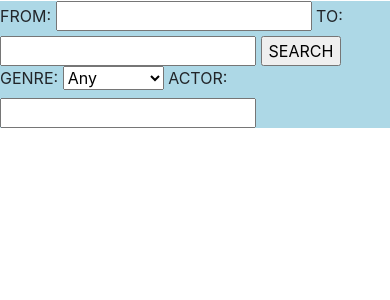
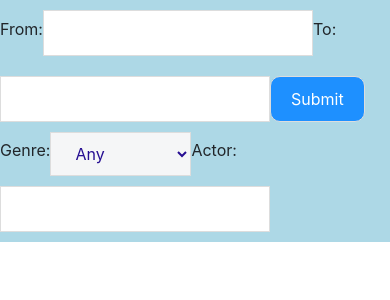
Before and after one commit to MikeyAce/MovieSearchTool, a Flask app: template templates/results.html in a window 390 px wide. Shown: the top 300 px of the page. Run offline with Flask 2, Linux system fonts and the light colour scheme; the template is opened without the code that fills it, so the values that code supplies are empty; some libraries are stand-ins or nearby versions.

Commit message:
Search bar appearance improved. Results made more responsive.

```diff
--- a/app.py
+++ b/app.py
@@ -3,7 +3,7 @@ import requests, json, time, datetime
 from bs4 import BeautifulSoup
 import os
 from dotenv import load_dotenv
-# Alchemy alla
+# Swithched from Pony to SQLAlchemy:
 from sqlalchemy.ext.declarative import declarative_base
 from sqlalchemy import create_engine, Column, String, Integer, DateTime, ForeignKey
 from sqlalchemy.orm import sessionmaker, relationship
@@ -97,46 +97,6 @@ def save_movie_and_review(name, fi_name, imdb_id, reviewer, review):
 
         return review_id
 
-def save_movie(name, fi_name, imdb_id):
-
-        """ Save this movie to database """
-
-                #movie_rec = Movie(name=name,
-                #             imdb_id=imdb_id,
-                #             year=int(year),
-                #             fi_name=fi_name)
-
-        movie_rec = Movie(name=name,
-                    imdb_id=imdb_id,
-                    #year=int(year),
-                    fi_name=fi_name)
-
-        db = __get_session()
-        db.add(movie_rec)
-        db.commit()
-        #id = movie_rec.id
-        db.close()
-
-        return movie_rec
-
-def save_review(movie_id, reviewer, review_txt):
-
-        """ Save this review to database """
-
-        review_rec = Review(reviewer=reviewer,
-                            review_txt=review_txt,
-                            timestamp=datetime.datetime.now(),
-                            movie_id=movie_id)
-                            #movie=movie_rec)
-
-        db = __get_session()
-        db.add(review_rec)
-        db.commit()
-        print("ARVIO IN TIETOKANTA!")
-        #id = review_rec.id
-        db.close()
-        return review_rec
-
 def find_movie_from_api(imdb_id):
 
         """ Fetch movie data in json format by imbd from omdbapi  """
@@ -148,10 +108,8 @@ def find_movie_from_api(imdb_id):
 
 @app.route('/')
 def index():
-        ##return render_template('index.html')
         todayFormatted = datetime.datetime.today().strftime('%d.%m.%Y')
-        #return render_template('index3.html',todayFormatted=todayFormatted)
-        return render_template('index3.html',dateFrom=todayFormatted, dateTo=todayFormatted)
+        return render_template('index.html',dateFrom=todayFormatted, dateTo=todayFormatted)
 
 @app.route('/submit_review', methods=['POST'])
 def submit_review():
@@ -232,6 +190,7 @@ def tvresult():
                 if movie_title is None:
                     continue
 
+                print(movie_title)
                 imdb_link = imdb_link_cl.get('href')
                 showdatetime = y.find('time').get("datetime")
 
@@ -254,30 +213,42 @@ def tvresult():
 
                 movie_data = find_movie_from_api(imdb_id)
 
-                if actor:
-                    actors = movie_data['Actors']
-                    if not actor in actors:
-                        continue
+                if actor and not actor in movie_data['Actors']:
+                    continue
 
                 if not genre is None and not "Any" in genre:
                     genres = movie_data['Genre']
                     if not genre in genres:
                         continue
 
+                img = movie_data['Poster']
+                if len(img) < 5:
+                    img = find_poster_from_imdb(imdb_id)
+
                 reviews = find_reviews(imdb_id)
+                plot = movie_data['Plot'].replace('"','\\"')
 
                 film = {"showtime": showtime, "fi_name": movie_title, "reviews": reviews,
                         "channel": channel, "showdate": showdate, "imdb_id": imdb_id,
-                        "img": movie_data['Poster'], "name": movie_data['Title'],
+                        "img": img, "name": movie_data['Title'],
                         "year": movie_data['Year'], "country": movie_data['Country'],
                         "director": movie_data['Director'], "actors": movie_data['Actors'],
                         "genre": movie_data['Genre'], "rated": movie_data['Rated'],
-                        "runtime": movie_data['Runtime']}
+                        "runtime": movie_data['Runtime'],"plot": plot}
 
                 if film not in movies:
                     movies.append(film)
 
-        return render_template("results3.html", movies=movies, dateFrom=selected_date, dateTo=selected_date2)
+        return render_template("results.html", movies=movies, dateFrom=selected_date, dateTo=selected_date2)
+
+def find_poster_from_imdb(imdb_id):
+
+        imdbUrl = "https://www.imdb.com/title/" + imdb_id
+        imdbPage = requests.get(imdbUrl)
+        soup = BeautifulSoup(imdbPage.content, 'html.parser')
+        posterData = soup.find_all(class_="poster")
+        posterSource = posterData[0].find('img').get("src")
+        return posterSource
 
 def get_channel_name(href_str):
 
--- a/static/css/styles.css
+++ b/static/css/styles.css
@@ -1,3 +1,6 @@
+* {
+  box-sizing: border-box;
+}
 body {
   margin-left: 30px;
   margin-right: 30px;
@@ -5,8 +8,47 @@ body {
 h2 {
   font-family: Arial, Helvetica, sans-serif;
 }
-form {
+.topnav {
+  overflow: hidden;
   background-color: lightblue;
+}
+.form-inline {
+  display: flex;
+  flex-flow: row wrap;
+  align-items: center;
+  background-color: lightblue;
+}
+.form-inline input {
+  vertical-align: middle;
+  margin: 5px 10px 5px 0;
+  padding: 10px;
+  background-color: #fff;
+  border: 1px solid #ddd;
+}
+.form-inline button {
+  padding: 10px 20px;
+  background-color: dodgerblue;
+  border: 1px solid #ddd;
+  color: white;
+  cursor: pointer;
+  border-radius: 10px;
+}
+.form-inline button:hover {
+  background-color: royalblue;
+}
+/*.form-inline select {
+  padding: 10px 20px;
+  background-color: dodgerblue;
+  border: 1px solid #ddd;
+  color: white;
+  cursor: pointer;
+} */
+.form-inline select {
+  padding: 10px 20px;
+  background-color: rgb(245, 246, 247);
+  border: 1px solid #ddd;
+  color: rgb(38, 14, 146);
+  cursor: pointer;
 }
 .ui-datepicker .ui-datepicker-header {
   background: rgb(240, 239, 241) !important;
@@ -15,9 +57,6 @@ form {
 .ui-datepicker table {
   width: 100%;
   background: rgb(84, 64, 122) !important;
-}
-* {
-  box-sizing: border-box;
 }
 img {
   max-width: 100%;
@@ -126,3 +175,87 @@ img {
   margin: 4px 2px;
   cursor: pointer;
 }
+@media only screen and (max-width: 600px) {
+  /*.container {
+    display: block;
+    width: 100%;
+  }
+  .row {
+    display: block;
+    width: 100%;
+  }  */
+  /* .col-25,
+  .col-75,
+  input[type="submit"] {
+    width: 100%;
+    margin-top: 0;
+  } */
+  .form-inline input {
+    margin: 10px 0;
+  }
+  .form-inline {
+    flex-direction: column;
+    align-items: stretch;
+  }
+  /* input[type="submit"] {
+    width: 25%;
+    margin-top: 0;
+  } */
+  .container {
+    display: block;
+    width: 100%;
+  }
+  .column {
+    display: block;
+    float: left;
+    width: 100%;
+    height: 100%;
+    /* height: 45vh; */
+
+    /*width: 30vw;
+    height: 30vh; */
+  }
+  .tab button {
+    font-size: 2vw;
+  }
+  .tabcontent {
+    /*display: block; */
+    width: 100%;
+    height: 100%;
+    font-size: 3vw;
+  }
+  .tab {
+    /* display: block; **/
+    width: 100%;
+    /* height: 65%; */
+    height: 30vh;
+  }
+  .topleft {
+    width: 20%;
+    height: 100%;
+    float: left;
+  }
+  .toprow {
+    width: 100%;
+    height: 100%;
+  }
+  .topright {
+    width: 80%;
+    height: 100%;
+    float: right;
+    text-align: left;
+    font-size: 4vw;
+  }
+  img {
+    width: 100%;
+    display: block; /* remove extra space below image */
+  }
+  .col-container {
+    display: block;
+    width: 100%;
+  }
+  .col {
+    display: block;
+    width: 100%;
+  }
+}
--- a/static/js/movies.js
+++ b/static/js/movies.js
@@ -19,7 +19,7 @@ $(document).ready(function(){
 				   year: movie_year,timestamp: ts},
 			 dataType: "text",
 			 success: function(result){
-					   // TYHJENNÄ KIRJOITETTU ARVIO JA ARVIOIJAN NIMI!!
+					   // Clear review and reviewer's name on the form
 					   var reviewPage = $('#' + imdb_tt + 'Comment')[0];
 					   reviewPage.children.review_txt.value = "";
 					   reviewPage.children.reviewer.value = "";
@@ -42,13 +42,14 @@ $(document).ready(function(){
 		   });
 	   });
 });
-// Data received, construct HTML page
+
+// Data received, build HTML page
 
 var dateStr = "";
 var htmlStr = "";
 var imdbStr = "https://www.imdb.com/title/"
 
-// Sort data by date and time.
+// Sort data by showdate & time
 movieData.sort((a, b) => {
 	a_str = a.showdate.slice(6, 10) + a.showdate.slice(3, 5) + a.showdate.slice(0, 2);
 	b_str = b.showdate.slice(6, 10) + b.showdate.slice(3, 5) + b.showdate.slice(0, 2);
@@ -56,59 +57,52 @@ movieData.sort((a, b) => {
 	return a.showdate > b.showdate ? 1 : 0
 })
 
-// Loop through received data
+// Loop through data. First create container for everything.
+
+console.log(movieData.length);
+
+if (movieData.length < 1) {
+	htmlStr += "<p>No results.</p>";
+}
+
 for (i = 0; i < movieData.length; i++)
 {
-	// NYT TARKISTUS, ONKO LAJITYYPPI / OHJAAJA / MUU MITÄ HAETTIIN...
 	if (movieData[i].showdate != dateStr)
 	{
 		// If next movie's showdate is different, close previous day's div
-		// and print next date
+		// and present next date
 		if (i > 0) { htmlStr += "</div>" };
 
 		htmlStr += '<h2 style="text-align: center;">' + movieData[i].showdate + "</h2>";
 		dateStr = movieData[i].showdate;
 
-		// Luo container class diveille
-
+		// Display three movies (or less) on each row
 		htmlStr += '<div class="row">';
 	}
 
-	// NYT SITTEN TEE DIV JOKAISELLE TÄMÄN PÄIVÄN FILMILLE!
-
+	/* Create column for a movie. Within column, toprow contains poster (left),
+	director and cast (right).	*/
 	htmlStr += '<div class="column" style="background-color:#898bed;">';
 	htmlStr += '<div class="toprow">';
 
-	// ALOITA TOP_LEFT
-    // TEE KUVASTA LINKKI IMDb:hen!!!
 	htmlStr += '<div class="topleft">';
     htmlStr += '<a href=' + imdbStr + movieData[i].imdb_id + ' target="_blank">';
     htmlStr += '<img src="' + movieData[i].img + ' alt=""></a>';
+	htmlStr += "</div>" // Close topleft
 
-	htmlStr += "</div>" /* Suljetaan topleft */
-
-	// ALOITA TOP_RIGHT	--->
 	htmlStr += '<div class="topright">';
-
 	htmlStr += "<b>" + movieData[i].name + " (" + movieData[i].year + ")</b><br>";
 	htmlStr += 'Directed by: ' + movieData[i].director + "<br>";
 	htmlStr += "Starring: " + movieData[i].actors;
+	htmlStr += "</div>"; // Close topright
 
-	// KOKEILLAAN ARVION LISÄÄMISTÄ SIVULLE ERILLISELLÄ NAPILLA...
+	htmlStr += "</div>"; // Close toprow
 
-	htmlStr += "</div>"; // SULJE TOP_RIGHT
+	/* Create tab for movie, and buttons (tablinks) for tab content page selection.
+	Include imbd id for identification. There are three content pages for tab:
+	1) Info 2) Comment (write review) 3) Reviews */
 
-	// SULJE TOPROW!
-	htmlStr += "</div>";
-
-	// ALOITA MIDDLEROW, JONKA SISÄÄN KAKSI DIVIÄ:
-	// NYT ALOITETAANKIN TAB!!
-	// LAITETAAN ID PÄÄDIVILLE, KOSKA NÄITÄ TULEE USEAMPI
 	htmlStr += '<div id=' + movieData[i].imdb_id + ' class="tab">';
-
-	/* Create buttons for tab selection. Include imbd id for identification.
-	There are three tabs: 1) Info 2) Comment (write review) 3) Reviews */
-
 	htmlStr += '<button style="display:block" className = "active" class="tablinks" onclick="openPage(event,';
 	htmlStr += "'Info'" + ",'";
 	htmlStr += movieData[i].imdb_id + "'" + ')">Info</button>';
@@ -121,36 +115,21 @@ for (i = 0; i < movieData.length; i++)
 	htmlStr += "'Reviews'" + ",'";
 	htmlStr += movieData[i].imdb_id + "'" + ')">Reviews</button>';
 
-	// <<=============== ENSIMMÄINEN TAB ========================>>
+	htmlStr += "<div id=";
+	// Set selection on Info page and add contents
+	htmlStr += movieData[i].imdb_id + "Info" + ' class="tabcontent" style="display:block">';
+	htmlStr += "<br>";
+	htmlStr += '<p><b>' + movieData[i].channel + " " + movieData[i].showtime + "</b>";
+	htmlStr += " (" + movieData[i].runtime + ")</p>";
+	htmlStr += '<p>' + movieData[i].plot + "</p>"
 
-	// Create tab contents accordingly
+    htmlStr += "</div>"; // Close Info page div
 
-	htmlStr += "<div id=";
-
-	// Set selection on Info tab
-	htmlStr += movieData[i].imdb_id + "Info" + ' class="tabcontent" style="display:block">';
-
-	htmlStr += "<br>";
-	htmlStr += "<b>" + movieData[i].channel + " " + movieData[i].showtime + "</b>";
-	htmlStr += " (" + movieData[i].runtime + ")";
-	htmlStr += "<hr>";
-
-    htmlStr += "<p><b>" + "Country: </b>" + movieData[i].country + "<br>";
-	htmlStr += "<b>Genre: </b>" + movieData[i].genre + "<br>";
-    htmlStr += "<b>Rated: </b>" + movieData[i].rated + "</p>";
-
-    htmlStr += "</div>"; // SULJETAAN SISÄLTÖTAB
-
-	// <<=============== TOINEN TAB ========================>>
-
-	// Create second tab for movie. Includes a review form with submit button.
-	// Use imdb id for identification
+	/*  Create second content page for movie. Contains a review form with submit button.
+	Use imdb id for identification. Hidden fields used to store information for the review */
 
 	htmlStr += "<div id=";
 	htmlStr += movieData[i].imdb_id + "Comment" + ' class="tabcontent">';
-
-	// Hidden fields used to store information for saving the review
-
 	htmlStr += '<input type="hidden" id="imdb_id" name="imdb_id"';
     htmlStr += 'value = "' + movieData[i].imdb_id + '"></input>';
     htmlStr += '<input type="hidden" id="name" name="name"';
@@ -162,26 +141,19 @@ for (i = 0; i < movieData.length; i++)
 
 	// Create input field for name, text area for review, and a submit button
 
-    htmlStr+="<br>"
-    htmlStr += 'Name: <input style="background-color: #c2c8fc;" type="text" id="reviewer" maxlength="20" size="20" name="reviewer" placeholder = "Your name..." required>';
-	htmlStr += '<textarea class="reviews" id="review_txt" name="review_txt" rows="3"';
-	htmlStr += 'cols = "35" placeholder = "Your review..." required></textarea><br>';
-    htmlStr += '<button style="border: 1px solid grey;background-color: #c2c8fc;" class="review_button" id="but" value="but" name="but">Submit</button>';
+	htmlStr += '<input style="background-color: #c2c8fc; width:100%" type="text" id="reviewer" name="reviewer" placeholder = "Your name..." required>';
+	htmlStr += '<textarea style="background-color: #c2c8fc; width:100%; height:50%" class="textinput" placeholder="Comment"></textarea>';
+	htmlStr += '<button style="border: 1px solid grey;background-color: #c2c8fc;" class="review_button" id="but" value="but" name="but">Submit</button>';
+	htmlStr += "</div>"; // Close Comment page div
 
-	htmlStr += "</div>"; // SULJETAAN SISÄLTÖTAB
-
-	// <<=============== KOLMAS TAB ========================>>
+	/*  Create third content page, for reviews about the movie.
+	Sort movie's reviews. Most recent is displayed first. */
 
     htmlStr += "<div " + 'style="font-size:0.8vw;overflow:scroll;"' + " id=";
-
 	htmlStr += movieData[i].imdb_id + "Reviews" + ' class="tabcontent">';
-
-    // Sort movie's reviews. Most recent is displayed first.
 
     var reviewsTmp = movieData[i].reviews;
     var reviews = reviewsTmp.sort(SortByDate)
-
-    // LAJITTELU TEHTY
 
     for (r = 0; r < reviews.length; r++){
 		htmlStr += "<br>";
@@ -192,20 +164,19 @@ for (i = 0; i < movieData.length; i++)
 		htmlStr += "</div>";
 	}
 
-	htmlStr += "</div>"; // SULJETAAN SISÄLTÖTAB
-	htmlStr += "</div>" // Suljetaan tab class!
-
-	// SITTEN MÄÄRITELLÄÄN SISÄLLÖT ----------->
-	// NÄMÄ NYT PITÄS SAADA SINNE SISÄÄN...
-
-	htmlStr += '</div>'; // COLUMN KIINNI KOKEEKSI TÄSSÄ, TÄMÄ OLI ALEMPANA KYL...
+	htmlStr += "</div>"; // Close Reviews page div.
+	htmlStr += "</div>" // Close tab div
+	htmlStr += '</div>'; // Close column div
 
 }
+// Close container div
+htmlStr += '</div>';
+
 // Set constructed HTML string as page content
 var el = document.querySelector("#app");
 el.innerHTML = htmlStr;
 
-// Nyt vielä aseta kaikille Ensimmäinen tablin valituksi?!
+// Set info tab as default selection for every movie
 tl = document.getElementsByClassName("tablinks");
 for (i = 0; i < tl.length; i++) {
     if (tl[i].innerText == "Info") {
@@ -216,21 +187,17 @@ function SortByDate(a, b){
     var aD = new Date(a.timestamp).getTime(), bD = new Date(b.timestamp).getTime();
     return ((aD > bD) ? -1 : ((aD < bD) ? 1 : 0));
 }
-
 function openPage(evt, pageName, imdbId) {
 	var i, tabcontent, tablinks;
 	var imdbIdPageName = imdbId + pageName;
 	tabcontent = document.getElementsByClassName("tabcontent");
-	// NYT LUUPATAAN NE CONTENTIT, JOIDEN PARENTIN ID OIKEA...
 	for (i = 0; i < tabcontent.length; i++) {
 		if (tabcontent[i].parentNode.id == imdbId) {
 			tabcontent[i].style.display = "none";
 		}
 	}
-	// JA NYT TABLINKSIT SAMALLA PERIAATTEELLA...
 	tablinks = document.getElementsByClassName("tablinks");
 	for (i = 0; i < tablinks.length; i++) {
-		//if (tabcontent[i].parentNode.id == imdbId) {
             if (tablinks[i].parentNode.id == imdbId) {
 			tablinks[i].className = tablinks[i].className.replace(" active", "");
 		}
--- a/templates/index.html
+++ b/templates/index.html
@@ -9,28 +9,26 @@
 
     <link rel="stylesheet" href="https://maxcdn.bootstrapcdn.com/bootstrap/4.0.0/css/bootstrap.min.css" integrity="sha384-Gn5384xqQ1aoWXA+058RXPxPg6fy4IWvTNh0E263XmFcJlSAwiGgFAW/dAiS6JXm" crossorigin="anonymous">
     <script src="https://ajax.googleapis.com/ajax/libs/jquery/3.5.1/jquery.min.js"></script>
-    <!-- Datepicker scripts, remove what is unnecessary -->
+    <!-- Datepickeriä varten nämä kaksi
+    <script src="https://code.jquery.com/jquery-1.12.4.js"></script>
+    <script src="https://code.jquery.com/ui/1.12.1/jquery-ui.js"></script> -->
+
     <link href="https://code.jquery.com/ui/1.12.1/themes/pepper-grinder/jquery-ui.css" rel="stylesheet" />
     <link href="https://cdn.rawgit.com/dubrox/Multiple-Dates-Picker-for-jQuery-UI/master/jquery-ui.multidatespicker.css" rel="stylesheet" />
     <script src="https://code.jquery.com/ui/1.12.1/jquery-ui.min.js"></script>
     <script src="https://cdn.rawgit.com/dubrox/Multiple-Dates-Picker-for-jQuery-UI/master/jquery-ui.multidatespicker.js"></script>
-
     {% endblock %}
 </head>
 <body>
-    <div class="container" style="margin-top:1px;margin-bottom:1px;"></div>
     {% block content %}
-        <div id="mdp-demo"></div>
-        <form action="/tvresult" style="margin-bottom:5px;" method="GET">
-            <label for="date">FROM:</label>
-            <!-- <input type="text" id="selected_date" name="selected_date"> -->
+
+        <form class="form-inline" action="/tvresult" method="GET">
+          <label for="selected_date">From:</label>
           <input type="text" id="selected_date" name="selected_date">
-            <label for="date">TO:</label>
+          <label for="selected_date2">To:</label>
           <input type="text" id="selected_date2" name="selected_date2">
-
-            <input type="submit" id="etsi" value="SEARCH">
-
-            <label for="genre">GENRE:</label>
+          <button type="submit">Submit</button>
+          <label for="genre">Genre:</label>
           <select name="genre" id="genre">
             <option value="Any">Any</option>
             <option value="Action">Action</option>
@@ -41,11 +39,10 @@
             <option value="Sci-Fi">Sci-Fi</option>
             <option value="Thriller">Thriller</option>
           </select>
-
-            <label for="actor">ACTOR:</label>
+          <label for="pwd">Actor:</label>
           <input type="text" id="actor" name="actor">
         </form>
-    </div>
+
     <div id="app"></div>
     <script>
       //$('input[id$=selected_date]')[0].value=movieData[0].showdate;
--- a/templates/results.html
+++ b/templates/results.html
@@ -6,8 +6,6 @@
 {{ super() }}
 
 <script>
-	// TÄSSÄ NYT PITÄÄ MÄÄRITELLÄ MOVIEDATA, ENNEN KUIN VOIN
-	// KÄYTTÄÄ ULKOISESSA JS-TIEDOSTOSSA..
 	var movieData = JSON.parse('{{ movies | tojson | safe}}');
 </script>
 <script src="/static/js/movies.js"></script>
```
Also changed, not shown: other parts of static/css/styles.css (+18 -8 lines), mdb.sqlite (deleted). Lines whose indentation alone changed are shown as unchanged.
